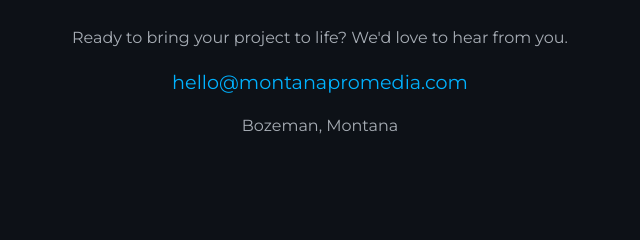
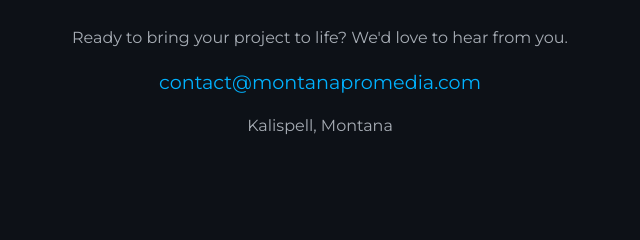
Before and after one commit to MelKPAX/montana-pro-media, a plain HTML site: page index.html in a window 1280 px wide. Shown: the part 1753-1993 px from the top of the page, 320-960 px from the left. Drawn offline with Linux system fonts and the light colour scheme.

Commit message:
Update index.html

```diff
--- a/index.html
+++ b/index.html
@@ -353,9 +353,9 @@
         <div class="contact-info">
             <p>Ready to bring your project to life? We'd love to hear from you.</p>
             <p>
-                <a href="mailto:hello@montanapromedia.com" class="email-link">hello@montanapromedia.com</a>
+                <a href="mailto:contact@montanapromedia.com" class="email-link">contact@montanapromedia.com</a>
             </p>
-            <p>Bozeman, Montana</p>
+            <p>Kalispell, Montana</p>
         </div>
     </section>
 
```
